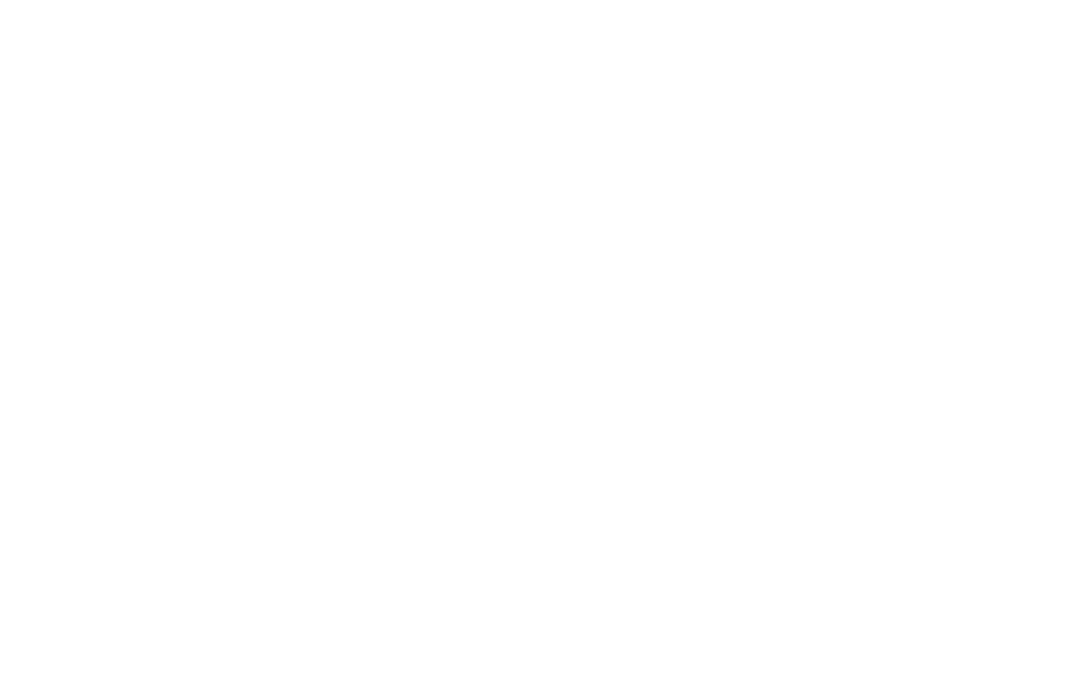
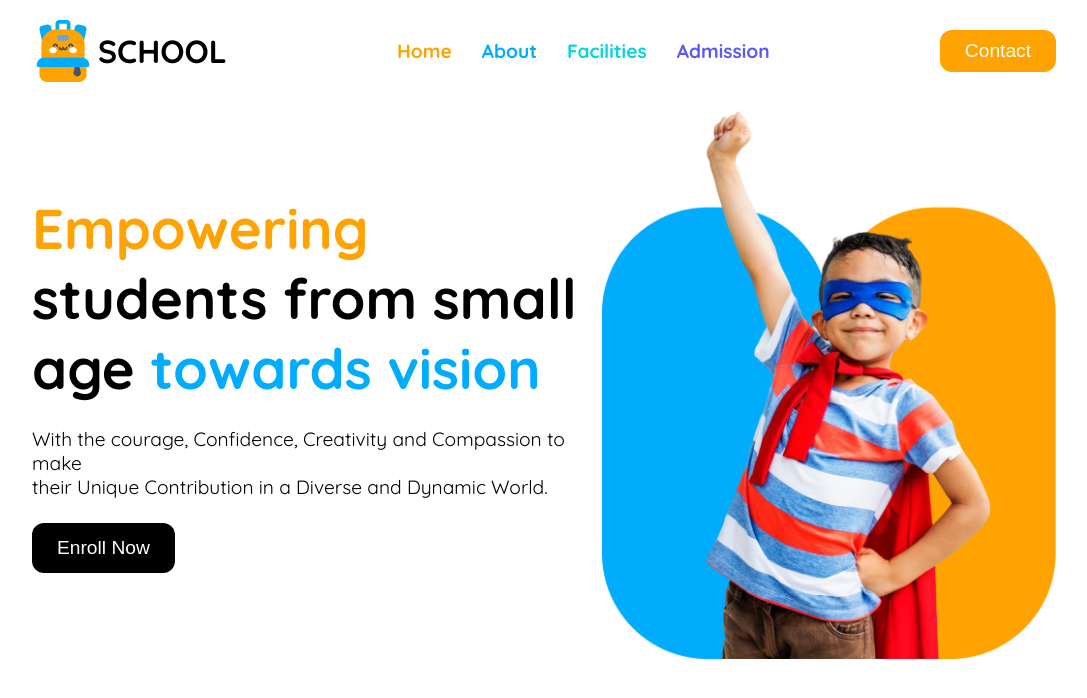
Before and after one commit to Sumiaya-Akther/kids-school, a plain HTML site: page index.html in a window 1280 px wide. Shown: the whole page, without its empty margins (96-1183 px from the left). Drawn offline with Linux system fonts and the light colour scheme.

Commit message:
navbar and banner section

```diff
--- a/index.html
+++ b/index.html
@@ -7,7 +7,37 @@
     <!-- css link -->
      <link rel="stylesheet" href="style.css">
 </head>
-<body>
-
+<body class="quicksand-fonts">
+    <header>
+        <nav class="navbar">
+          <div class="logo">
+            <img src="assets/logo.png" alt="">
+            <h1>SCHOOL</h1>
+          </div>
+          <div>
+            <ul>
+                <li><a class="home" href="">Home</a></li>
+                <li><a class="about" href="">About</a></li>
+                <li><a class="facilities" href="">Facilities</a></li>
+                <li><a class="admission" href="">Admission</a></li>
+            </ul>
+          </div>
+          <div>
+            <button class="btn">Contact</button>
+          </div>
+        </nav>
+        <!-- banner section -->
+         <div class="banner">
+          <div class="banner-description">
+            <h1><span class="title-color-1">Empowering</span> <br>
+              students from small <br> age <span class="title-color-2">towards vision</span></h1>
+            <p>With the courage, Confidence, Creativity and Compassion to make <br> their Unique Contribution in a Diverse and Dynamic World.</p>
+            <button class="second-btn">Enroll Now</button>
+          </div>
+          <div>
+            <img src="assets/hero-kids.png" alt="">
+          </div>
+         </div>
+    </header>
 </body>
 </html>
--- a/style.css
+++ b/style.css
@@ -0,0 +1,121 @@
+
+@import url('https://fonts.googleapis.com/css2?family=Fira+Sans:ital,wght@0,100;0,200;0,300;0,400;0,500;0,600;0,700;0,800;0,900;1,100;1,200;1,300;1,400;1,500;1,600;1,700;1,800;1,900&family=Open+Sans:ital,wght@0,300..800;1,300..800&family=Quicksand:wght@300..700&family=Work+Sans:ital,wght@0,100..900;1,100..900&display=swap');
+
+*{
+    margin: 0;
+    padding: 0;
+}
+.quicksand-fonts {
+    font-family: "Quicksand", serif;
+    font-optical-sizing: auto;
+    font-weight: 400;
+    font-style: normal;
+  }
+
+.navbar, .banner{
+    width: 80%;
+    margin: 0 auto;
+}
+.navbar{
+    display: flex;
+    justify-content: space-between;
+    align-items: center;
+    padding: 20px 0 20px 0;
+}
+.logo{
+    display: flex;
+    align-items: center;
+    gap: 4px;
+}
+.logo h1{
+    font-size: 2rem;
+    font-weight: bold;
+}
+.navbar ul{
+    display: flex;
+    gap: 30px;
+}
+.navbar ul li{
+    list-style: none;
+}
+.navbar ul li a{
+    text-decoration: none;
+    font-size: 1.2rem;
+    font-weight: bold;
+}
+.home{
+    color: rgba(254, 163, 1, 1);
+}
+.about{
+    color: rgba(1, 172, 253, 1);
+}
+.facilities{
+    color: #05D4DF;
+}
+.admission{
+    color: #5D58EF;
+}
+.btn{
+    color: #FFFFFF;
+    font-size: 1.2rem;
+    padding: 10px 25px;
+    border-radius: 12px;
+    background-color: rgba(254, 163, 1, 1);
+    border: none;
+    cursor: pointer;
+}
+/* banner css */
+.banner{
+    display: flex;
+
+    justify-content: space-between;
+    align-items: center;
+}
+.banner img{
+    width: 100%;
+}
+.banner h1{
+    font-size: 3.5rem;
+    font-weight: bold;
+}
+.banner p{
+    font-size: 1.2rem;
+    margin-top: 24px;
+    margin-bottom: 24px;
+}
+.title-color-1{
+    color: rgba(254, 163, 1, 1);
+}
+.title-color-2{
+    color: rgba(1, 172, 253, 1);
+}
+.second-btn{
+    color: #FFFFFF;
+    font-size: 1.2rem;
+    padding: 10px 25px;
+    border-radius: 12px;
+    line-height: 30px;
+    background-color: black;
+    border: none;
+    cursor: pointer;
+}
+/* responsive css */
+@media screen  and (max-width: 576px) {
+    .banner{
+     flex-direction: column-reverse;
+
+    }
+    .banner-description{
+        display: flex;
+        flex-direction: column;
+        align-items: center;
+        justify-content: center;
+        text-align: center;
+        margin-top: 10px;
+    }
+    .banner h1{
+        text-align: center;
+        font-size: 2rem;
+    }
+
+}
```
